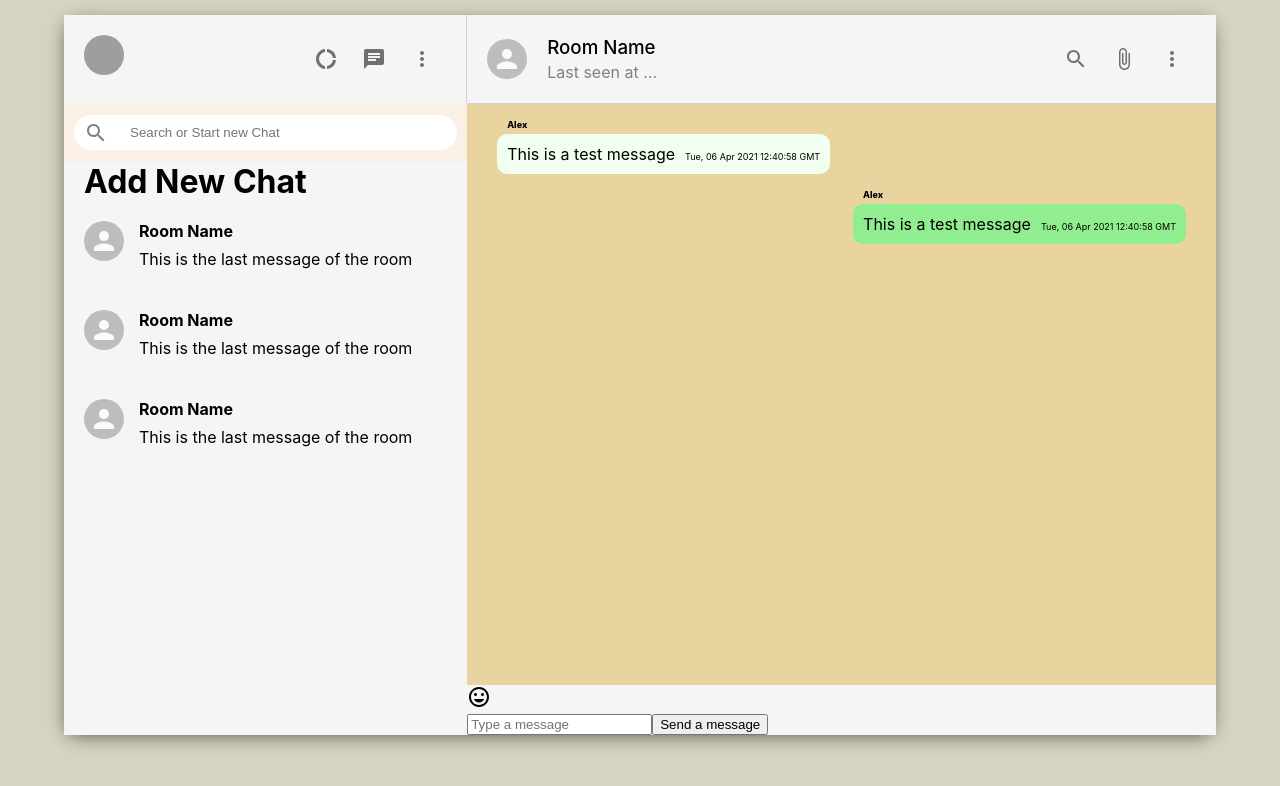
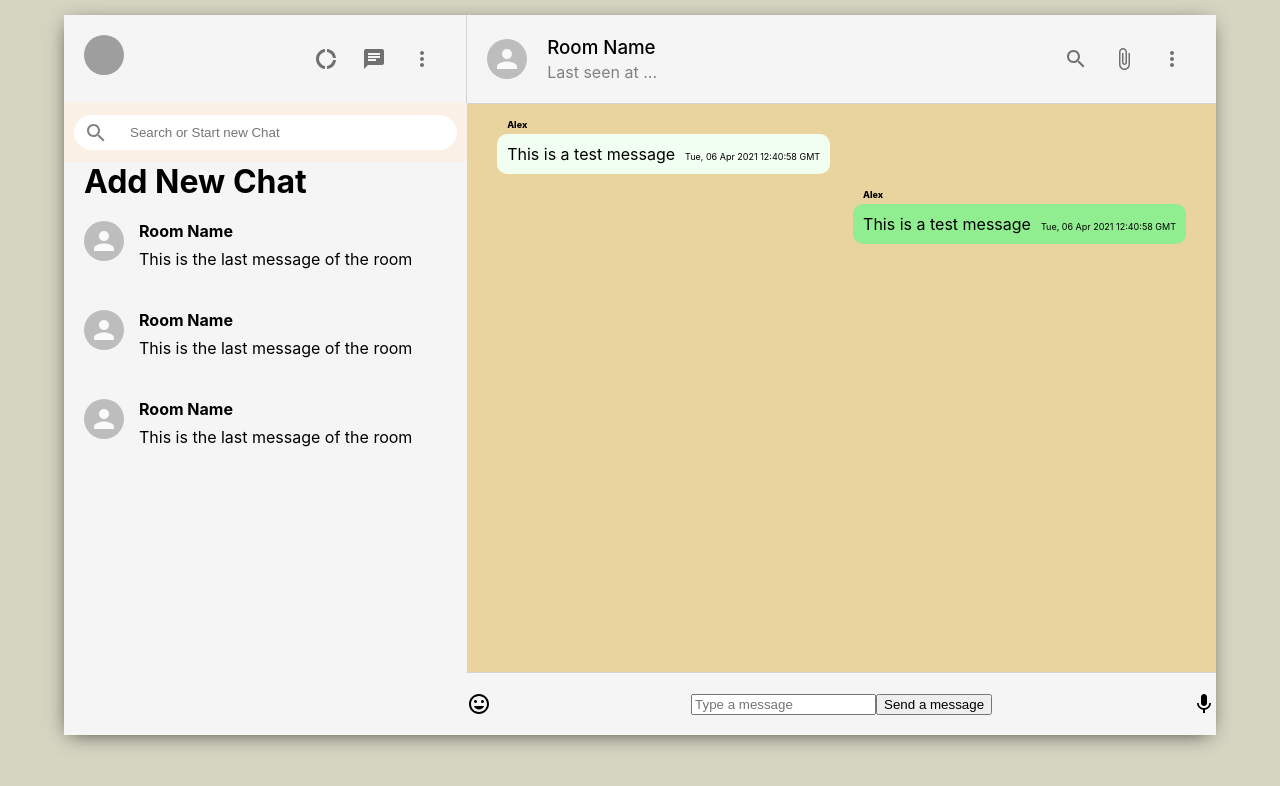
Before and after one commit to adospinoiu/MERN_WhatsApp_Clone, a React (Create React App) app in the folder whatsapp-clone/: page / in a window 1280 px wide. Shown: the top 786 px of the page. Built offline with nearby package versions, Linux system fonts and the light colour scheme; grey boxes are pictures that could not be loaded.

Commit message:
Added css to start styling the footer

```diff
--- a/whatsapp-clone/src/Chat.css
+++ b/whatsapp-clone/src/Chat.css
@@ -60,3 +60,11 @@
     font-weight: 800;
     font-size: xx-small;
 }
+
+.chat__footer {
+    display: flex;
+    justify-content: space-between;
+    align-items: center;
+    height: 62px;
+    border-top: 1px solid lightgrey;
+}
--- a/whatsapp-clone/src/Chat.js
+++ b/whatsapp-clone/src/Chat.js
@@ -1,6 +1,7 @@
 import { Avatar, IconButton } from '@material-ui/core';
 import { AttachFile, MoreVert, SearchOutlined } from '@material-ui/icons';
 import InsertEmoticonIcon from '@material-ui/icons/InsertEmoticon';
+import MicIcon from '@material-ui/icons/Mic';
 import React from 'react';
 import './Chat.css';
 
@@ -49,6 +50,8 @@ function Chat() {
                     <input placeholder="Type a message" type="text" />
                     <button type="submit">Send a message</button>
                 </form>
+
+                <MicIcon />
             </div>
         </div>
     )
```
